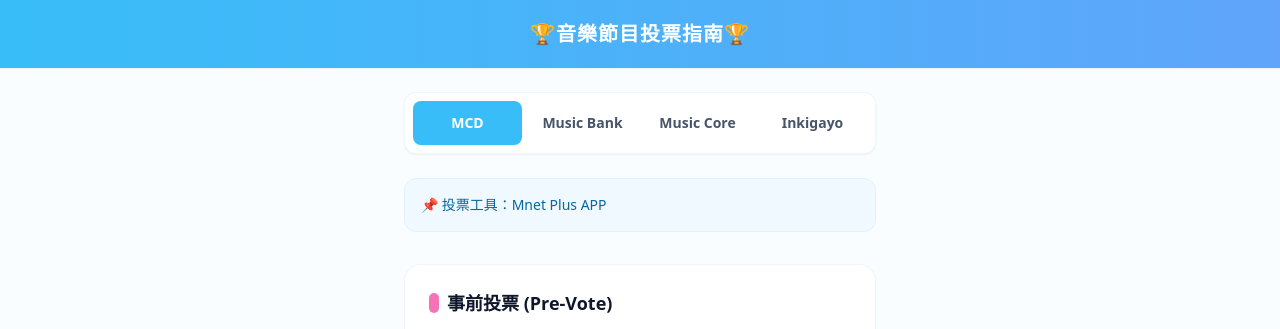
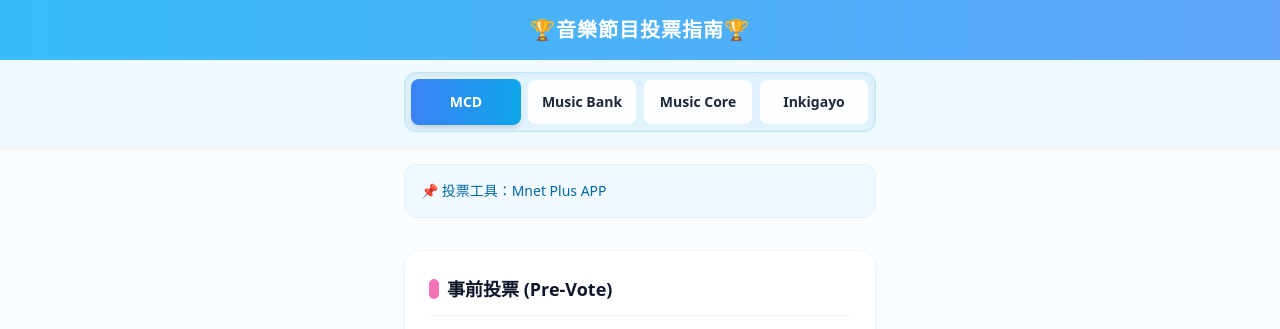
Before and after one commit to bnd8wandoortw0530/sendbndto1stplace, a plain HTML site: page index.html in a window 1280 px wide. Shown: the top 329 px of the page. Drawn offline with nearby package versions, Linux system fonts and the light colour scheme.

Commit message:
Update index.html
UI2

```diff
--- a/index.html
+++ b/index.html
@@ -18,33 +18,38 @@
 </head>
 <body class="bg-sky-50/30 text-slate-800 font-sans antialiased pb-16 text-base">
 
+    <!-- === 置頂導覽與四大節目選單區塊 === -->
+    <div class="sticky top-0 z-50 bg-sky-50/95 backdrop-blur-md pb-4 shadow-sm">
         <!-- APP 頂部導覽列 -->
-    <header class="bg-gradient-to-r from-sky-400 to-blue-400 text-white shadow-sm sticky top-0 z-50">
-        <div class="max-w-lg mx-auto px-5 py-5 flex flex-col items-center">
-            <h1 class="text-xl font-bold tracking-wider flex items-center gap-2">
+        <header class="bg-gradient-to-r from-sky-400 to-blue-400 text-white py-4 mb-3">
+            <div class="max-w-lg mx-auto px-5 flex flex-col items-center">
+                <h1 class="text-xl font-extrabold tracking-wider flex items-center gap-2">
                     🏆音樂節目投票指南🏆
                 </h1>
             </div>
         </header>
 
-    <!-- 主容器 -->
-    <main class="max-w-lg mx-auto px-5 mt-6">
-
-        <!-- 節目切換頁籤 (Tabs) -->
-        <div class="grid grid-cols-4 gap-1.5 bg-white p-2 rounded-xl shadow-sm border border-sky-100/60 mb-6 text-sm">
-            <button onclick="switchTab('mcd')" id="tab-mcd" class="tab-btn py-3 font-bold rounded-lg text-center transition-all bg-sky-400 text-white shadow-sm">
+        <!-- 節目切換頁籤 (加強區塊色設計) -->
+        <div class="max-w-lg mx-auto px-5">
+            <div class="grid grid-cols-4 gap-1.5 bg-sky-100 p-1.5 rounded-xl border border-sky-200 shadow-inner text-sm">
+                <button onclick="switchTab('mcd')" id="tab-mcd" class="tab-btn py-3 font-extrabold rounded-lg text-center transition-all bg-gradient-to-r from-blue-500 to-sky-500 text-white shadow-md">
                     MCD
                 </button>
-            <button onclick="switchTab('mb')" id="tab-mb" class="tab-btn py-3 font-bold rounded-lg text-center transition-all text-slate-600 hover:bg-slate-50">
+                <button onclick="switchTab('mb')" id="tab-mb" class="tab-btn py-3 font-extrabold rounded-lg text-center transition-all bg-white/90 text-sky-850 border border-sky-200/40 hover:bg-sky-50">
                     Music Bank
                 </button>
-            <button onclick="switchTab('mc')" id="tab-mc" class="tab-btn py-3 font-bold rounded-lg text-center transition-all text-slate-600 hover:bg-slate-50">
+                <button onclick="switchTab('mc')" id="tab-mc" class="tab-btn py-3 font-extrabold rounded-lg text-center transition-all bg-white/90 text-sky-850 border border-sky-200/40 hover:bg-sky-50">
                     Music Core
                 </button>
-            <button onclick="switchTab('inki')" id="tab-inki" class="tab-btn py-3 font-bold rounded-lg text-center transition-all text-slate-600 hover:bg-slate-50">
+                <button onclick="switchTab('inki')" id="tab-inki" class="tab-btn py-3 font-extrabold rounded-lg text-center transition-all bg-white/90 text-sky-850 border border-sky-200/40 hover:bg-sky-50">
                     Inkigayo
                 </button>
             </div>
+        </div>
+    </div>
+
+    <!-- 主內容區 -->
+    <main class="max-w-lg mx-auto px-5 mt-4">
 
         <!-- ==================== 一、Mnet M Countdown ==================== -->
         <section id="content-mcd" class="tab-content space-y-8">
@@ -501,7 +506,7 @@
             <!-- ==================== A. LiNC APP 區塊 ==================== -->
             <div class="space-y-6">
                 <h2 class="text-xl font-extrabold text-slate-900 tracking-wide border-b-2 border-slate-200 pb-2 flex items-center gap-2">
-                    <span>📱</span> LiNC APP 指慢
+                    <span>📱</span> LiNC APP 指南
                 </h2>
 
                 <!-- 事前投票 -->
@@ -670,18 +675,18 @@
 
     <!-- 頁籤與輪播圖控制邏輯 JavaScript -->
     <script>
-        // ======= 1. 節目頁籤切換邏輯 =======
+        // ======= 1. 節目頁籤切換邏輯 (配合全新色區塊樣式同步) =======
         function switchTab(tabId) {
             document.querySelectorAll('.tab-content').forEach(content => content.classList.add('hidden'));
             document.querySelectorAll('.tab-btn').forEach(btn => {
-                btn.classList.remove('bg-sky-400', 'text-white', 'shadow-sm');
-                btn.classList.add('text-slate-600', 'hover:bg-slate-50');
+                btn.classList.remove('bg-gradient-to-r', 'from-blue-500', 'to-sky-500', 'text-white', 'shadow-md');
+                btn.classList.add('bg-white/90', 'text-sky-850', 'border', 'border-sky-200/40', 'hover:bg-sky-50');
             });
 
             document.getElementById('content-' + tabId).classList.remove('hidden');
             const activeBtn = document.getElementById('tab-' + tabId);
-            activeBtn.classList.remove('text-slate-600', 'hover:bg-slate-50');
-            activeBtn.classList.add('bg-sky-400', 'text-white', 'shadow-sm');
+            activeBtn.classList.remove('bg-white/90', 'text-sky-850', 'border', 'border-sky-200/40', 'hover:bg-sky-50');
+            activeBtn.classList.add('bg-gradient-to-r', 'from-blue-500', 'to-sky-500', 'text-white', 'shadow-md');
         }
 
         // ======= 2. MCD 輪播監聽 =======
```
Lines whose indentation alone changed are shown as unchanged.
